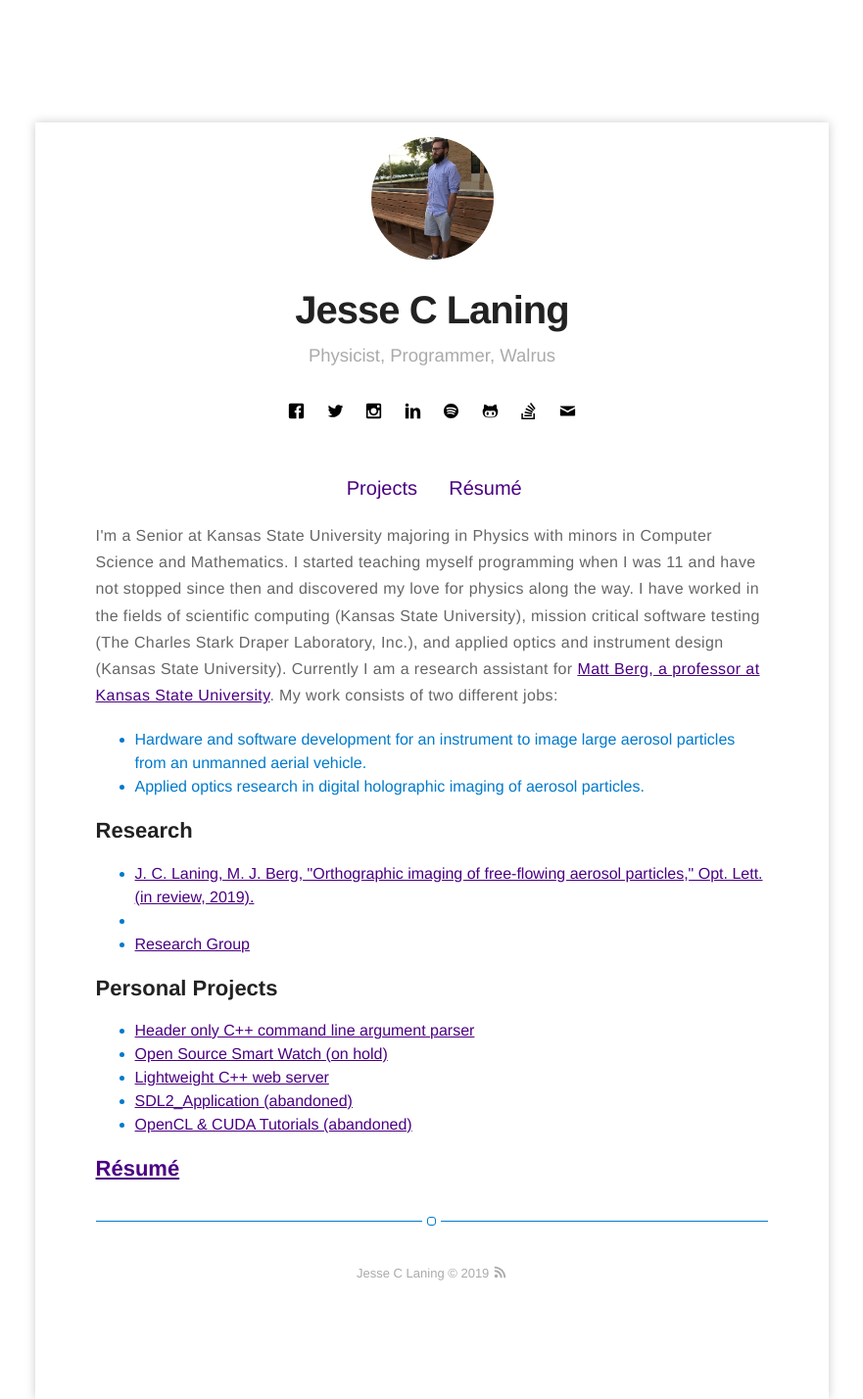
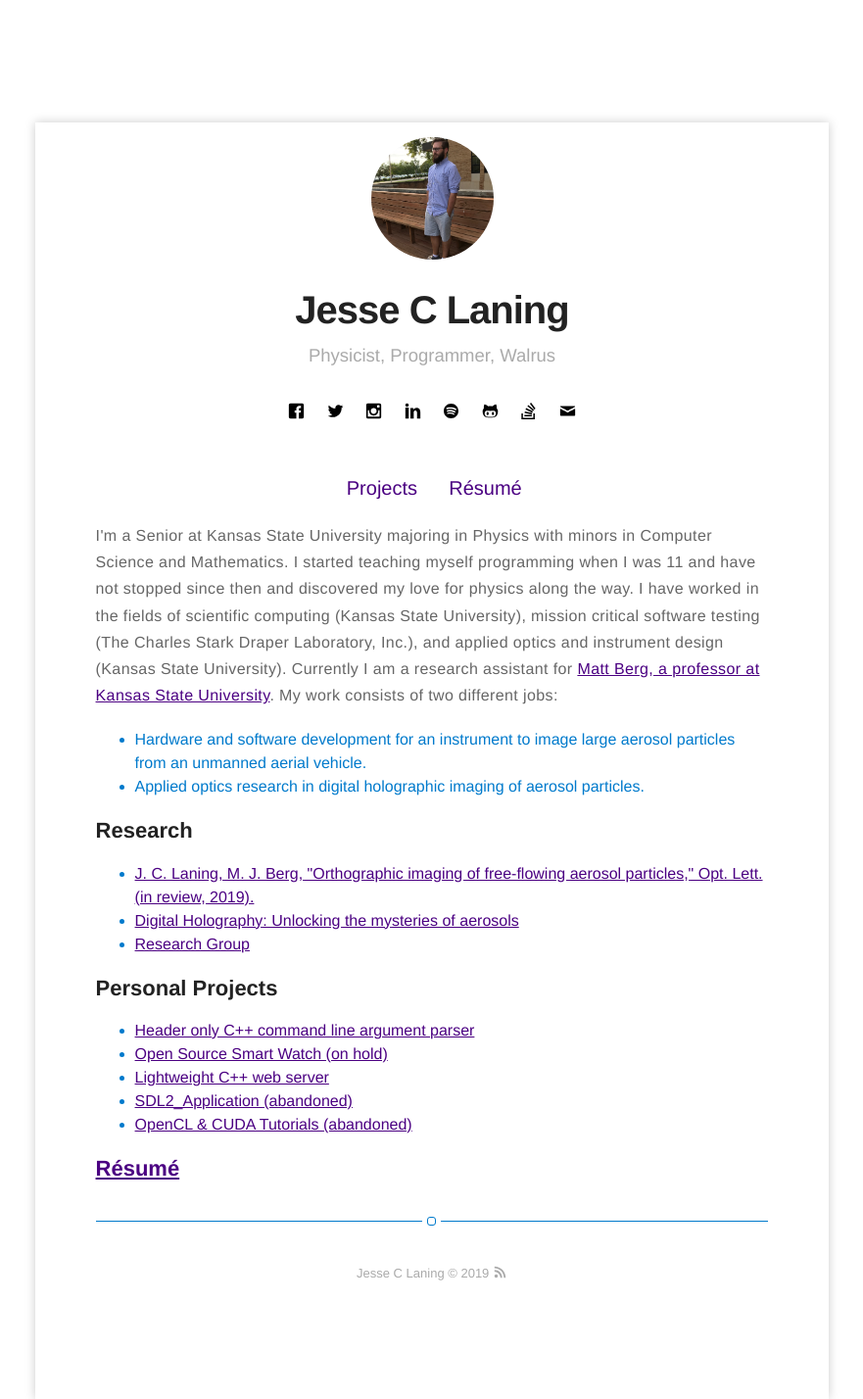
Before and after one commit to jamolnng/jamolnng.github.io, a Jekyll site: the page built from index.html, in a window 1280 px wide. Shown: the whole page at 98% size, without its empty margins (199-1080 px from the left). Built offline with Jekyll 4.4.1, drawn with Linux system fonts in a browser that asks for light colours; nearby versions of some CDN libraries; library files that are not in the unit come from our copies.

Commit message:
added link text

```diff
--- a/index.html
+++ b/index.html
@@ -24,7 +24,8 @@ title: Home
 				Laning, M. J. Berg, "Orthographic imaging of free-flowing
 				aerosol particles," Opt. Lett. (in review,
 				2019).</a></li>
-		<li><a href="https://jlaning.com/assets/docs/digital_olography_unlocking_the_mysteries_of_aerosols.pdf"></a>
+		<li><a href="https://jlaning.com/assets/docs/digital_olography_unlocking_the_mysteries_of_aerosols.pdf">Digital
+				Holography: Unlocking the mysteries of aerosols</a>
 		</li>
 		<li><a href="https://sites.google.com/site/emscattering/">Research Group</a></li>
 	</ul>
```
